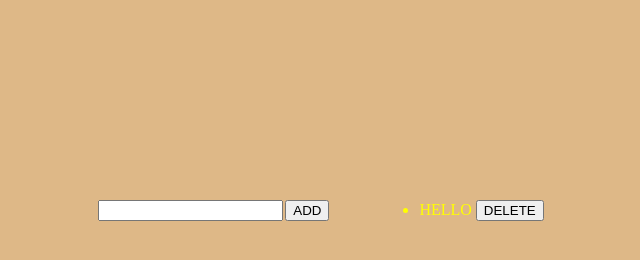
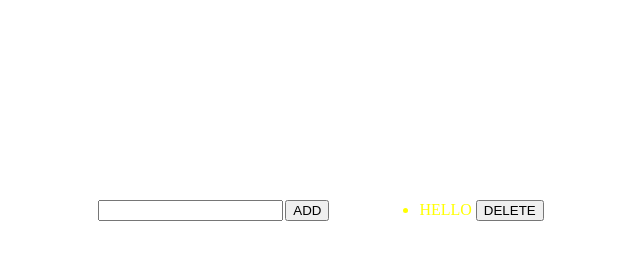
Before and after one commit to karthick123-bot/TO-DO-LIST, a plain HTML site: page index.html in a window 1280 px wide. Shown: the whole page, without its empty margins (319-959 px from the left). Drawn offline with Linux system fonts and the light colour scheme.

Commit message:
Update index.html

```diff
--- a/index.html
+++ b/index.html
@@ -11,7 +11,7 @@
 <style>
 
     body{
-        background-color:burlywood;
+        background-color:steel blue;
         display: flex;
         justify-content: center;
         align-items: center;
```
